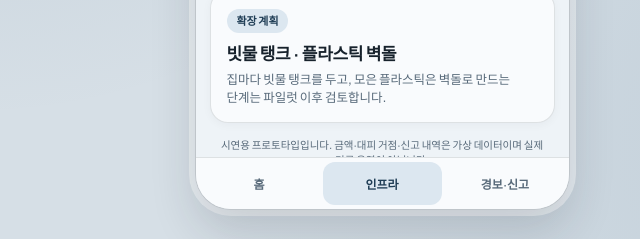
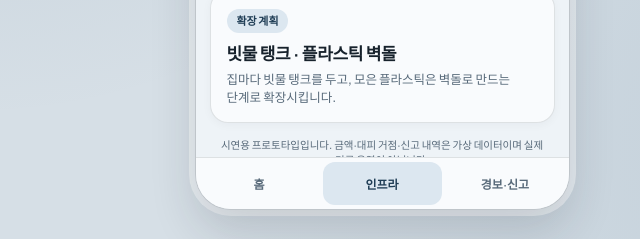
Before and after one commit to suna4773/francophone-africa-funding, a plain HTML site: page index.html in a window 1280 px wide. Both pictures are taken after a click on the button "인프라". Shown: the part 558-797 px from the top of the page, 258-898 px from the left. Drawn offline with Linux system fonts and the light colour scheme; a web font is replaced by a local one.

Commit message:
Update index.html

```diff
--- a/index.html
+++ b/index.html
@@ -105,7 +105,7 @@
         <div class="card">
           <span class="tag">확장 계획</span>
           <h2>빗물 탱크 · 플라스틱 벽돌</h2>
-          <p class="desc">집마다 빗물 탱크를 두고, 모은 플라스틱은 벽돌로 만드는 단계는 파일럿 이후 검토합니다.</p>
+          <p class="desc">집마다 빗물 탱크를 두고, 모은 플라스틱은 벽돌로 만드는 단계로 확장시킵니다.</p>
         </div>
       </section>
 
```
